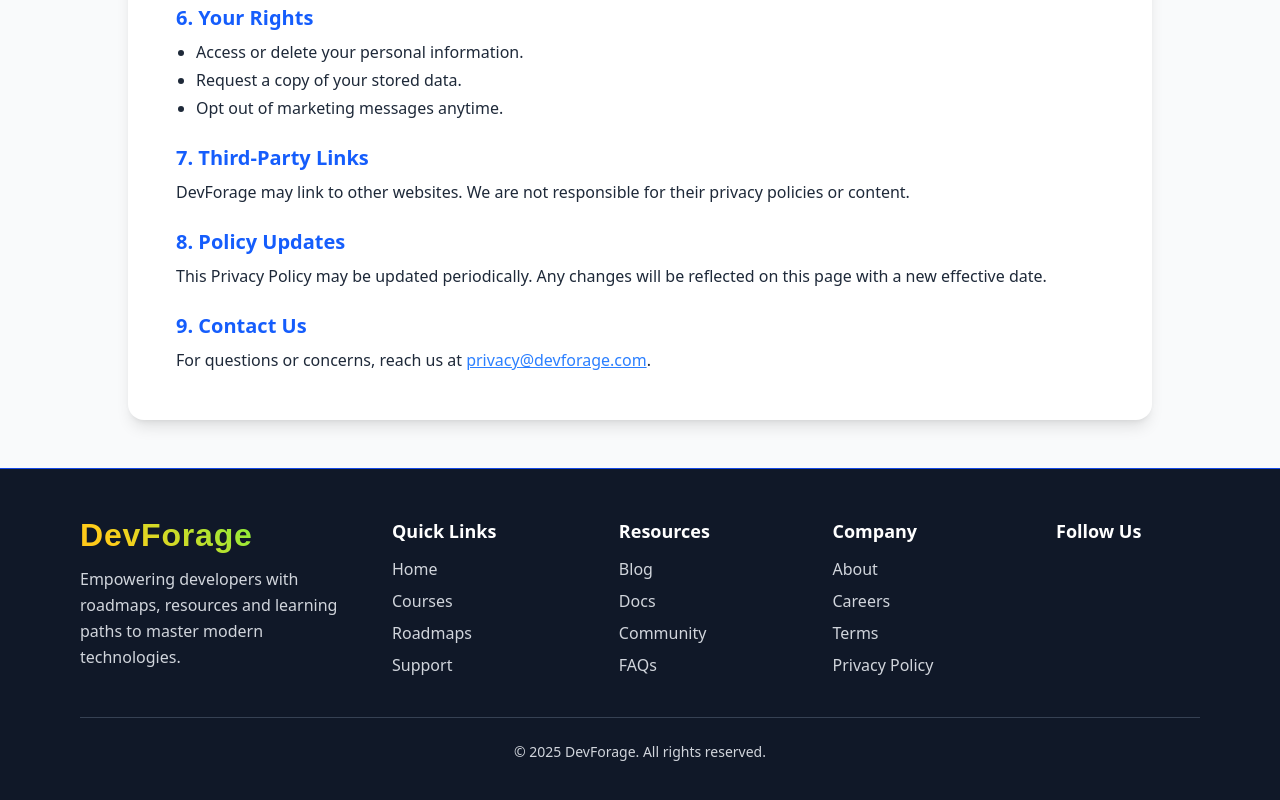
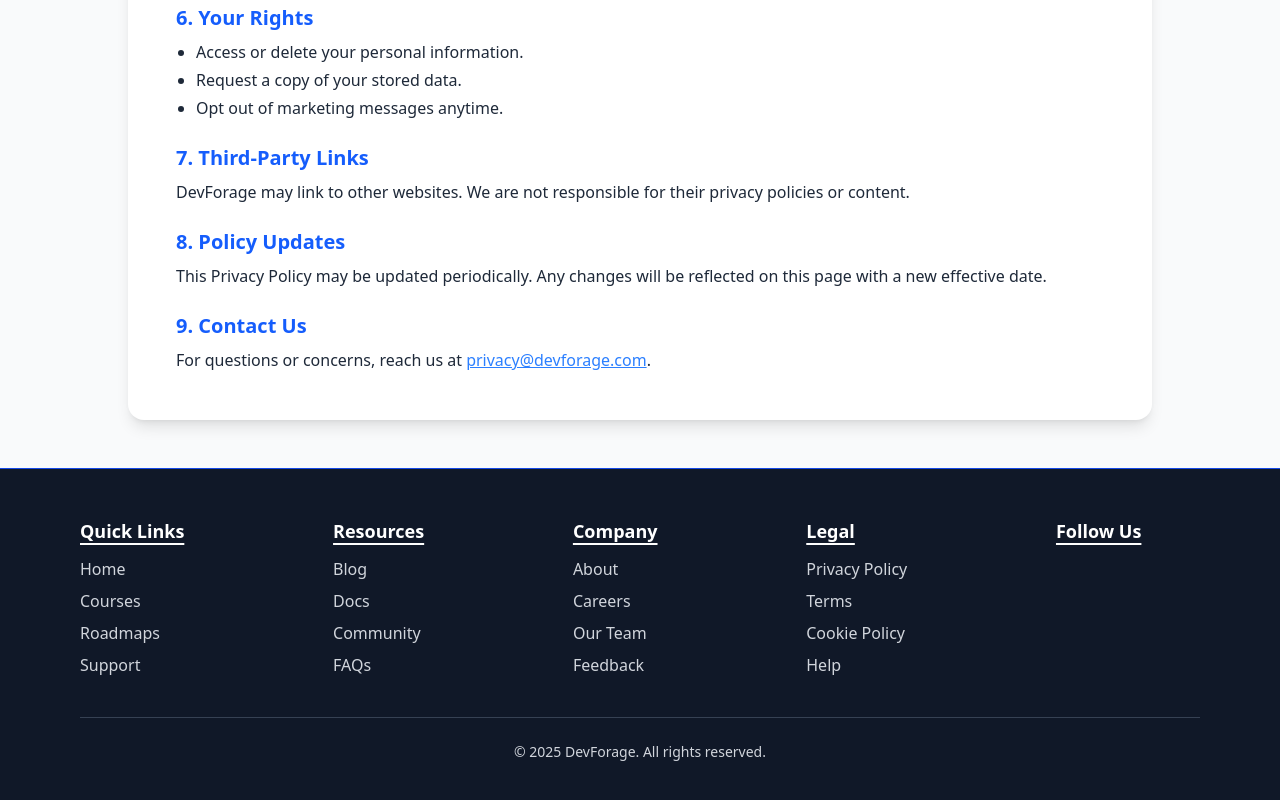
Before and after one commit to raushan-sinha/dev-forage, a React (Vite) app: page /privacyPolicy in a window 1280 px wide. Shown: the part 832-1632 px from the top of the page. Built offline with nearby package versions, Linux system fonts and the light colour scheme; some icons are missing.

Commit message:
Edited & Updated code in the Footer

```diff
--- a/src/components/Footer/Footer.jsx
+++ b/src/components/Footer/Footer.jsx
@@ -19,20 +19,20 @@ export default function Footer() {
             {/* Main Footer Layout */}
             <div className="max-w-7xl mx-auto flex flex-col md:flex-row justify-between gap-12 md:gap-8">
                 {/* Brand */}
-                <div className="md:w-1/4">
+                {/* <div className="md:w-1/4">
                     <h2 className="text-3xl font-bold text-white tracking-wide cursor-pointer mb-3 logo-text">
                         {footerData.brand.name}
                     </h2>
                     <p className="text-base leading-relaxed">
                         {footerData.brand.description}
                     </p>
-                </div>
+                </div> */}
 
                 {/* Sections */}
-                <div className="flex flex-1 flex-wrap gap-12 justify-between">
+                <div className="flex flex-1 flex-wrap gap-11 justify-between">
                     {footerData.sections.map((section) => (
                         <div key={section.id}>
-                            <h3 className="text-lg font-semibold text-white mb-3">
+                            <h3 className="text-lg font-semibold text-white mb-3 underline underline-offset-5 decoration-2">
                                 {section.title}
                             </h3>
                             <ul className="space-y-2">
@@ -52,7 +52,7 @@ export default function Footer() {
 
                     {/* Social Links */}
                     <div>
-                        <h3 className="text-lg font-semibold text-white mb-3">
+                        <h3 className="text-lg font-semibold text-white mb-3 underline underline-offset-5 decoration-2">
                             Follow Us
                         </h3>
                         <div className="flex space-x-4 text-2xl">
--- a/src/components/Footer/footerData.js
+++ b/src/components/Footer/footerData.js
@@ -1,9 +1,9 @@
 export const footerData = {
-    brand: {
-        name: "DevForage",
-        description:
-            "Empowering developers with roadmaps, resources and learning paths to master modern technologies.",
-    },
+    // brand: {
+    //     name: "DevForage",
+    //     description:
+    //         "Empowering developers with roadmaps, resources and learning paths to master modern technologies.",
+    // },
     sections: [
         {
             id: 1,
@@ -31,8 +31,18 @@ export const footerData = {
             links: [
                 { name: "About", href: "/about" },
                 { name: "Careers", href: "/careers" },
+                { name: "Our Team", href: "/team" },
+                { name: "Feedback", href: "/feedback" },
+            ],
+        },
+        {
+            id: 4,
+            title: "Legal",
+            links: [
+                { name: "Privacy Policy", href: "/privacyPolicy" },
                 { name: "Terms", href: "/terms" },
-                { name: "Privacy Policy", href: "/privacyPolicy" },
+                { name: "Cookie Policy", href: "/cookie" },
+                { name: "Help", href: "/help" },
             ],
         },
     ],
```
